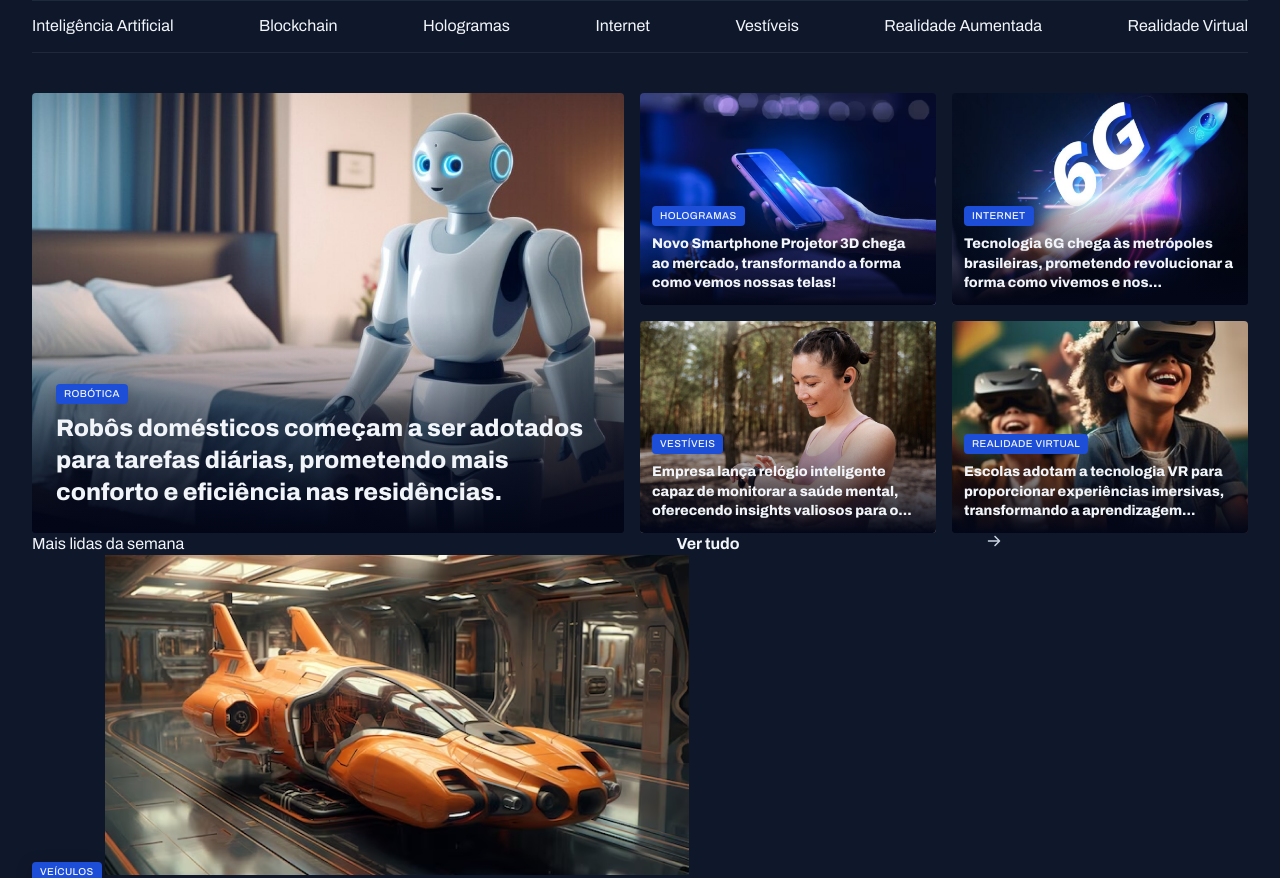
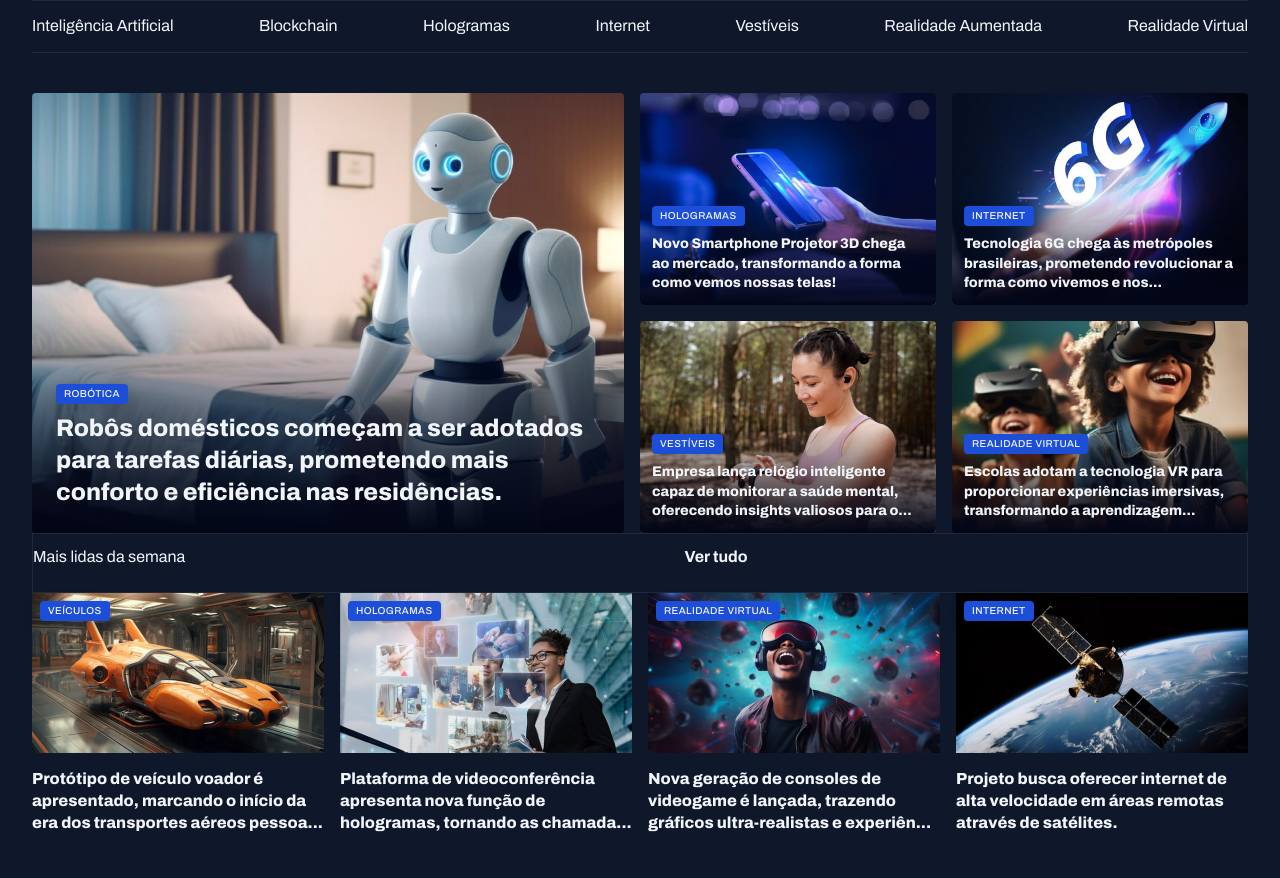
Before and after one commit to lucasconsani/projeto-portal-de-noticias, a plain HTML site: page index.html in a window 1280 px wide. Shown: the part 62-940 px from the top of the page. After the commit the page ends 897 px from the top, so only its background shows below. Drawn offline with Linux system fonts and the light colour scheme.

Commit message:
Aplicando estilos na sessão mais lidas da semana

```diff
--- a/index.html
+++ b/index.html
@@ -85,7 +85,7 @@
           <a href="#" class="grid grid-flow-column">
             <strong>Ver tudo</strong>
             <span>
-            <img src="/assets/icons/ArrowRight.svg" alt="seta da opção ver tudo">
+            <img src="" alt="">
           </span>
           </a>
         </header>
--- a/styles/sections.css
+++ b/styles/sections.css
@@ -1,3 +1,26 @@
+section header {
+    border: 1px solid var(--stroke-color);
+    padding-block: 12px 24px;
+    font: var(--text-span)
+
+
+    header a {
+        justify-self: end;
+        align-items: center;
+        gap: 8px;
+
+        span {
+            background-image: url(../assets/icons/ArrowRight.svg);
+            width: 16px;
+            height: 16px;
+        }
+
+        &:hover span {
+            background-image: url(../assets/icons/ArrowRight-hover.svg);
+        }
+    }
+}
+
 #featured {
     img {
         height: 100%;
@@ -37,3 +60,29 @@
         }
     }
 }
+
+#weekly {
+    &>div {
+        grid-template-columns: repeat(4, 292px);
+    }
+
+    img {
+        height: 160px;
+    }
+
+    figure {
+        position: relative;
+
+        .content-tag {
+            position: absolute;
+            top: 8px;
+            left: 8px;
+        }
+
+        p {
+            margin-top: 8px;
+            font-weight: 800;
+        }
+    }
+
+}
```
